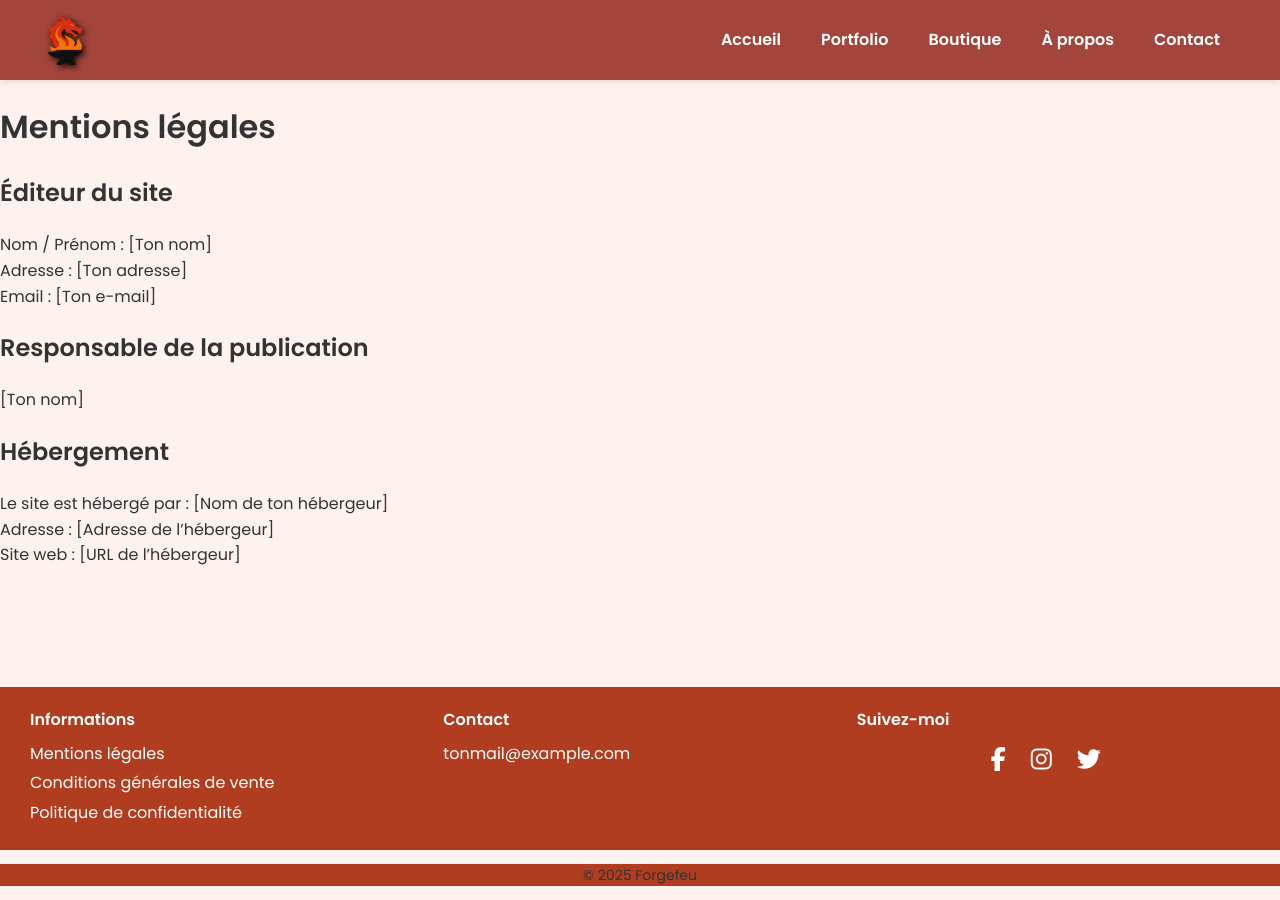
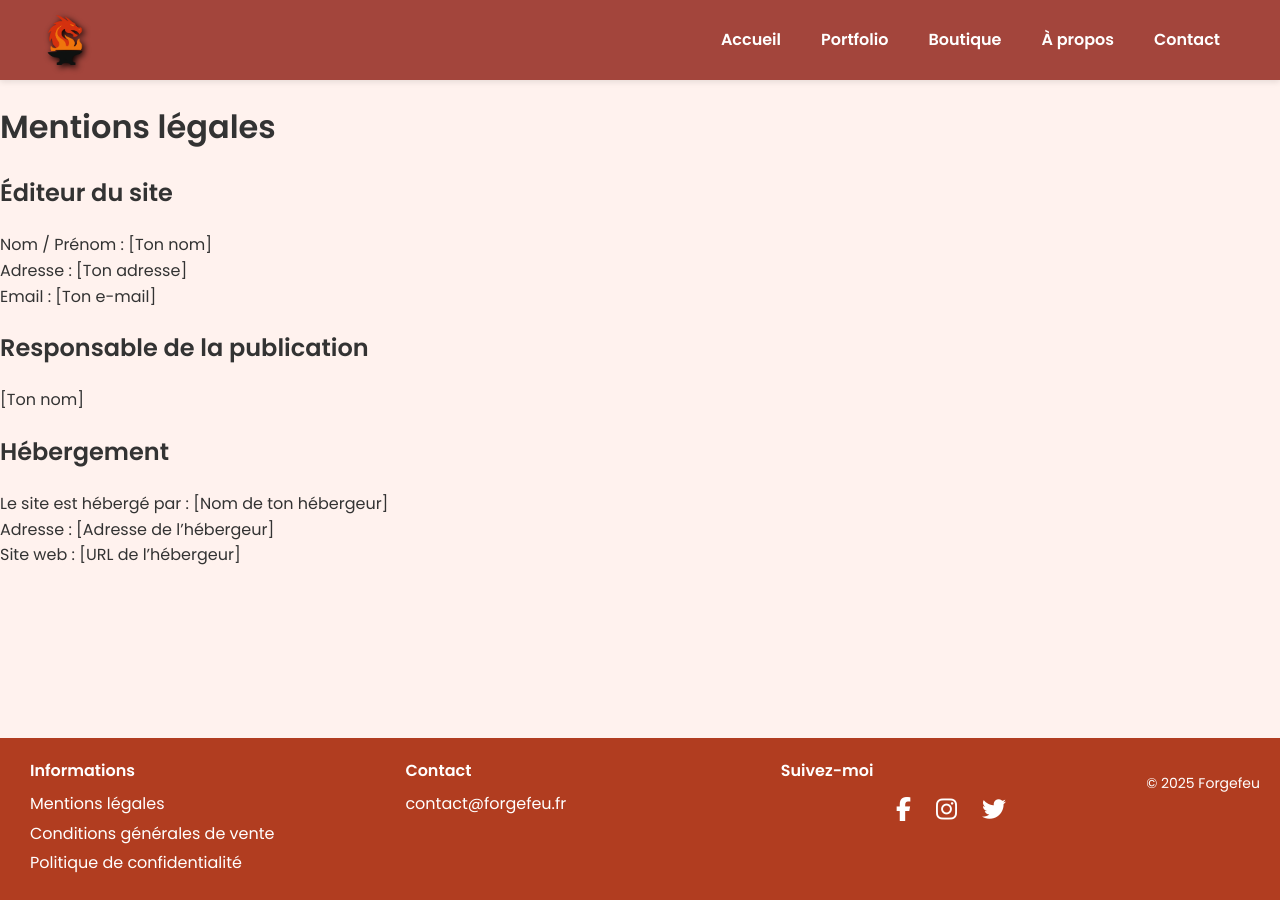
Before and after one commit to Yaen-Ghost/forgefeu, a Jekyll site: the page built from mentions.html, in a window 1280 px wide. Built offline with Jekyll 4.4.1, drawn with Linux system fonts in a browser that asks for light colours.

Commit message:
Update mentions.html
on passe sur jekyll

```diff
--- a/mentions.html
+++ b/mentions.html
@@ -1,48 +1,9 @@
-<!DOCTYPE html>
-<html lang="fr">
-<head>
-  <!-- Favicon -->
-  <link rel="icon" type="image/png" href="images/favicon.ico">
-  <link rel="apple-touch-icon" href="images/favicon.ico">
-  <link rel="shortcut icon" href="images/favicon.ico">
-
-  <meta charset="UTF-8">
-    <meta name="viewport" content="width=device-width, initial-scale=1.0">
-  <title>Mentions légales</title>
-
-  <!-- Font Awesome v6 complet, sans integrity tronqué -->
-  <link rel="stylesheet" href="https://cdnjs.cloudflare.com/ajax/libs/font-awesome/6.5.0/css/all.min.css" crossorigin="anonymous" referrerpolicy="no-referrer" />
-
-  <!-- Ton CSS -->
-  <link rel="stylesheet" href="style.css">
-</head>
-
-<body>
-  <!-- HEADER avec logo et navigation -->
-<header>
-  <div class="header-container">
-    <!-- Logo -->
-    <a href="index.html" class="logo">
-      <img src="images/logo.png" alt="Forgefeu Logo">
-    </a>
-
-    <!-- Hamburger pour mobile -->
-    <div class="hamburger"><i class="fas fa-bars"></i></div>
-
-    <!-- Navigation -->
-    <nav>
-      <ul>
-        <li><a href="index.html">Accueil</a></li>
-        <li><a href="galerie.html">Portfolio</a></li>
-        <li><a href="boutique.html">Boutique</a></li>
-        <li><a href="apropos.html">À propos</a></li>
-        <li><a href="contact.html">Contact</a></li>
-      </ul>
-    </nav>
-  </div>
-</header>
-
-  <main class="mentions">
+---
+layout: default
+title: "Mentions Légales"
+permalink: /mentions/
+---
+<div class="mentions">
     <h1>Mentions légales</h1>
 
     <h2>Éditeur du site</h2>
@@ -62,51 +23,4 @@
       Site web : [URL de l’hébergeur]
     </p>
 
-  </main>
-
-<footer>
-  <div class="footer-container">
-    <!-- Colonne 1 : Informations légales -->
-    <div class="footer-column">
-      <h4>Informations</h4>
-      <ul>
-        <li><a href="mentions.html">Mentions légales</a></li>
-        <li><a href="cgv.html">Conditions générales de vente</a></li>
-        <li><a href="confidentialite.html">Politique de confidentialité</a></li>
-      </ul>
-    </div>
-
-    <!-- Colonne 2 : Contact -->
-    <div class="footer-column">
-      <h4>Contact</h4>
-      <p><a href="mailto:tonmail@example.com">tonmail@example.com</a></p>
-    </div>
-
-    <!-- Colonne 3 : Réseaux sociaux -->
-    <div class="footer-column">
-      <h4>Suivez-moi</h4>
-      <div class="social-icons">
-        <a href="https://www.facebook.com" target="_blank"><i class="fab fa-facebook-f"></i></a>
-        <a href="https://www.instagram.com" target="_blank"><i class="fab fa-instagram"></i></a>
-        <a href="https://twitter.com" target="_blank"><i class="fab fa-twitter"></i></a>
-      </div>
-    </div>
   </div>
-
-  <p class="footer-bottom">&copy; 2025 Forgefeu</p>
-</footer>
-
-  <!-- Script Hamburger -->
-  <script>
-const hamburger = document.querySelector('.hamburger');
-const navMenu = document.querySelector('nav');
-
-hamburger.addEventListener('click', () => {
-  navMenu.classList.toggle('active');
-  hamburger.innerHTML = navMenu.classList.contains('active')
-    ? '<i class="fas fa-times"></i>'
-    : '<i class="fas fa-bars"></i>';
-});
-</script>
-</body>
-</html>
```
